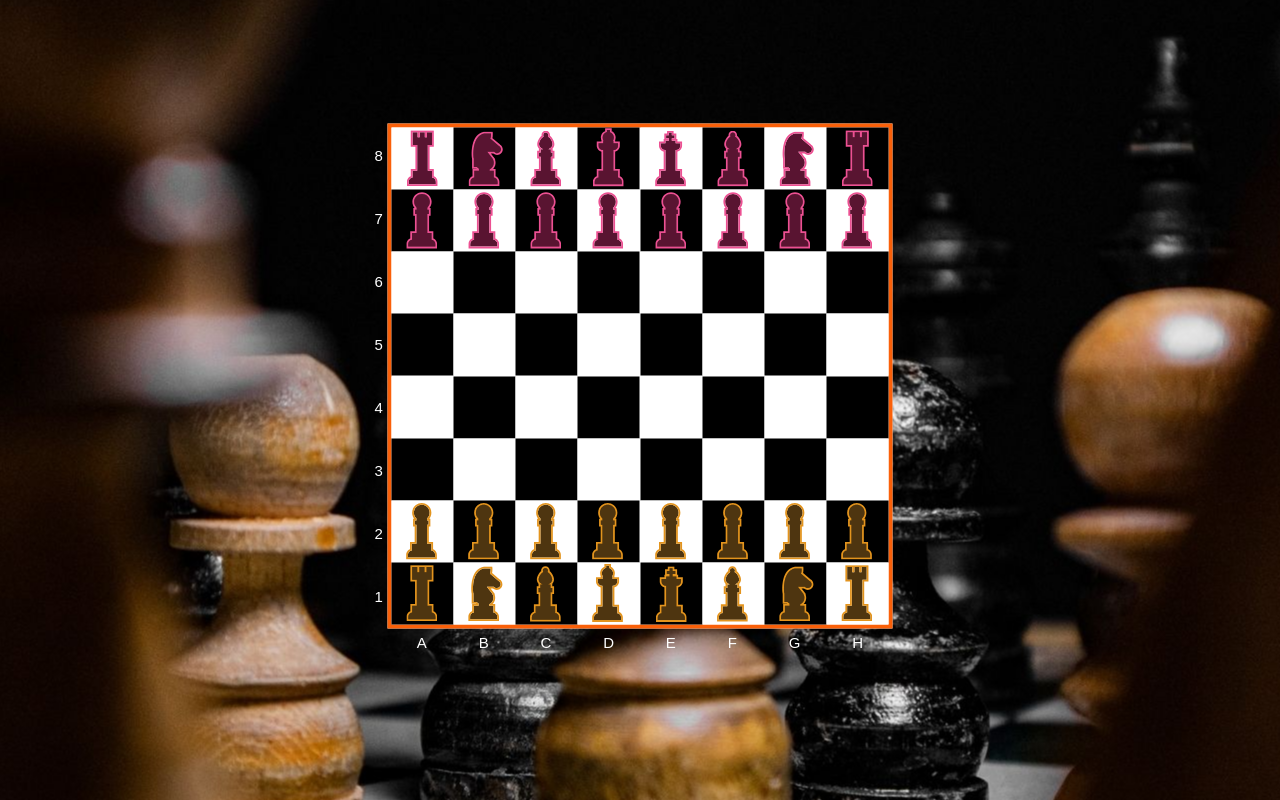
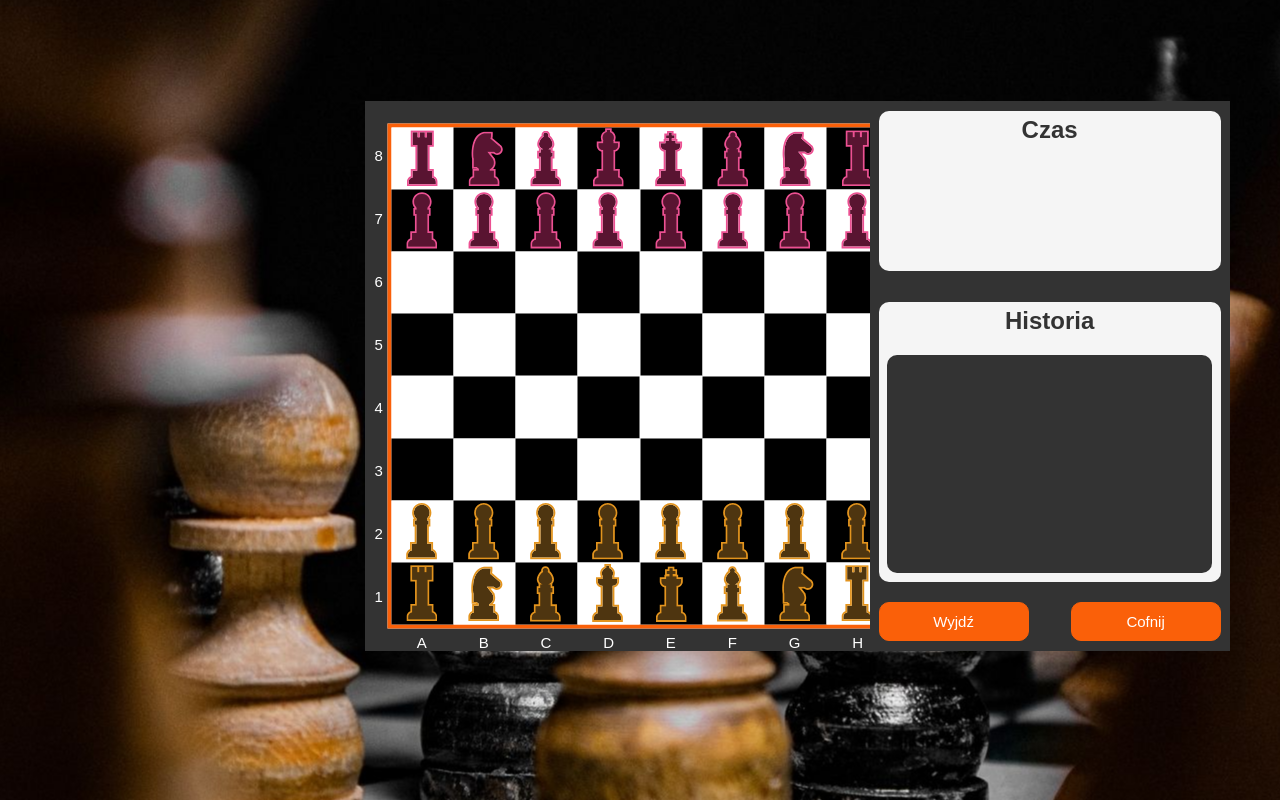
Before and after one commit to CodersCamp2020-JoaoSebastiao-Team/coders-chess, a website built with Parcel: page src/game.html in a window 1280 px wide. Built offline with nearby package versions, Linux system fonts and the light colour scheme.

Commit message:
Stats view

```diff
--- a/src/game.css
+++ b/src/game.css
@@ -6,6 +6,7 @@
     width: 550px;
     height: 550px;
     font-size: 1.5rem;
+    background-color: #333;
 }
 
 .board {
--- a/src/game.html
+++ b/src/game.html
@@ -6,6 +6,7 @@
     <title>Coders Chess</title>
     <link rel="stylesheet" href="app.css">
     <link rel="stylesheet" href="game.css">
+    <link rel="stylesheet" href="stats.css">
 </head>
 <body>
     <div class="containerr">
@@ -14,6 +15,21 @@
             <div class="letters"></div>
         </div>
         <div class="board"></div>
+        <div class="stats">
+            <div class="time">
+                <h2>Czas</h2>
+            </div>
+            <div class="list-container">
+                <h2>Historia</h2>
+                <div class="list">
+
+                </div>
+            </div>
+            <div class="buttons">
+                <button class="btn" id="leave-button">Wyjdź</button>
+                <button class="btn" id="undo-button">Cofnij</button>
+            </div>
+        </div>
     </div>
     <script>var exports = {};</script>
     <script type="module" src="../lib/src/model/board.js"></script>
--- /dev/null
+++ b/src/stats.css
@@ -0,0 +1,54 @@
+.stats{
+    position: absolute;
+    display: flex;
+    align-items: center;
+    justify-content: space-between;
+    flex-direction: column;
+    grid-template-columns: repeat(8, 1fr);
+    top: 47%;
+    left: 82%;
+    transform: translate(-50%, -50%);
+    height: 550px;
+    width: 360px;
+    background-color: #333;
+}
+.time{
+    width: 95%;
+    margin-top: 10px;
+    height: 160px;
+    border-radius: 10px;
+    background-color: whitesmoke;
+}
+.list-container{
+    display: flex;
+    align-items: center;
+    flex-direction: column;
+    width: 95%;
+    margin-top: 10px;
+    height: 280px;
+    border-radius: 10px;
+    background-color: whitesmoke;
+}
+.list{
+
+    width: 95%;
+    height: 80%;
+    margin-bottom: 9px;
+    background-color: #333;
+    border-radius: 10px;
+}
+.time h2, .list-container h2{
+    color: #333;
+    font-size: 24px;
+    margin: 5px 0 20px;
+}
+.buttons{
+    width: 95%;
+    display: flex;
+    justify-content: space-between;
+}
+
+#leave-button, #undo-button{
+    width: 15rem;
+    border-radius: 10px;
+}
```
Also changed, not shown: dist/game.html, dist/index.html.
